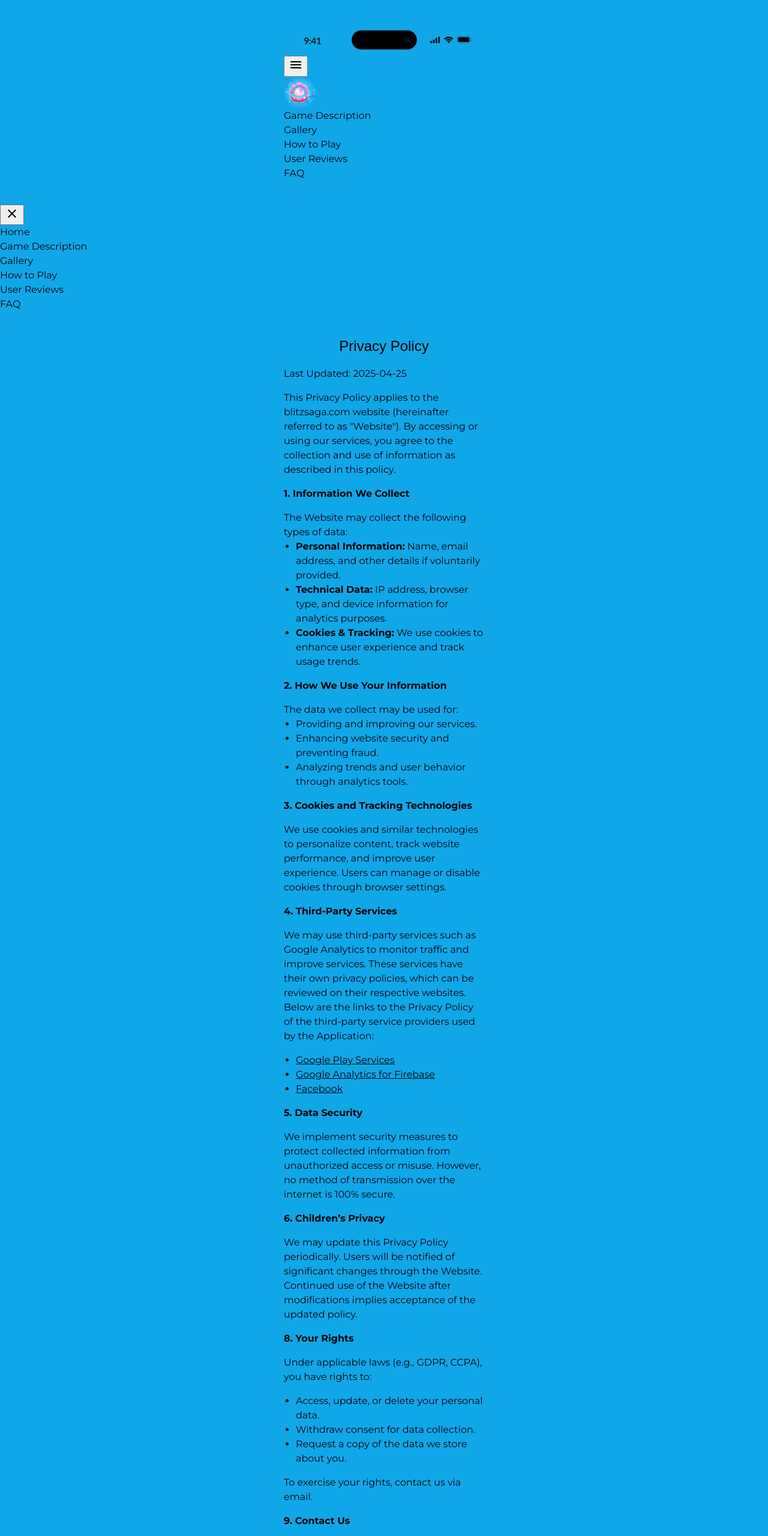
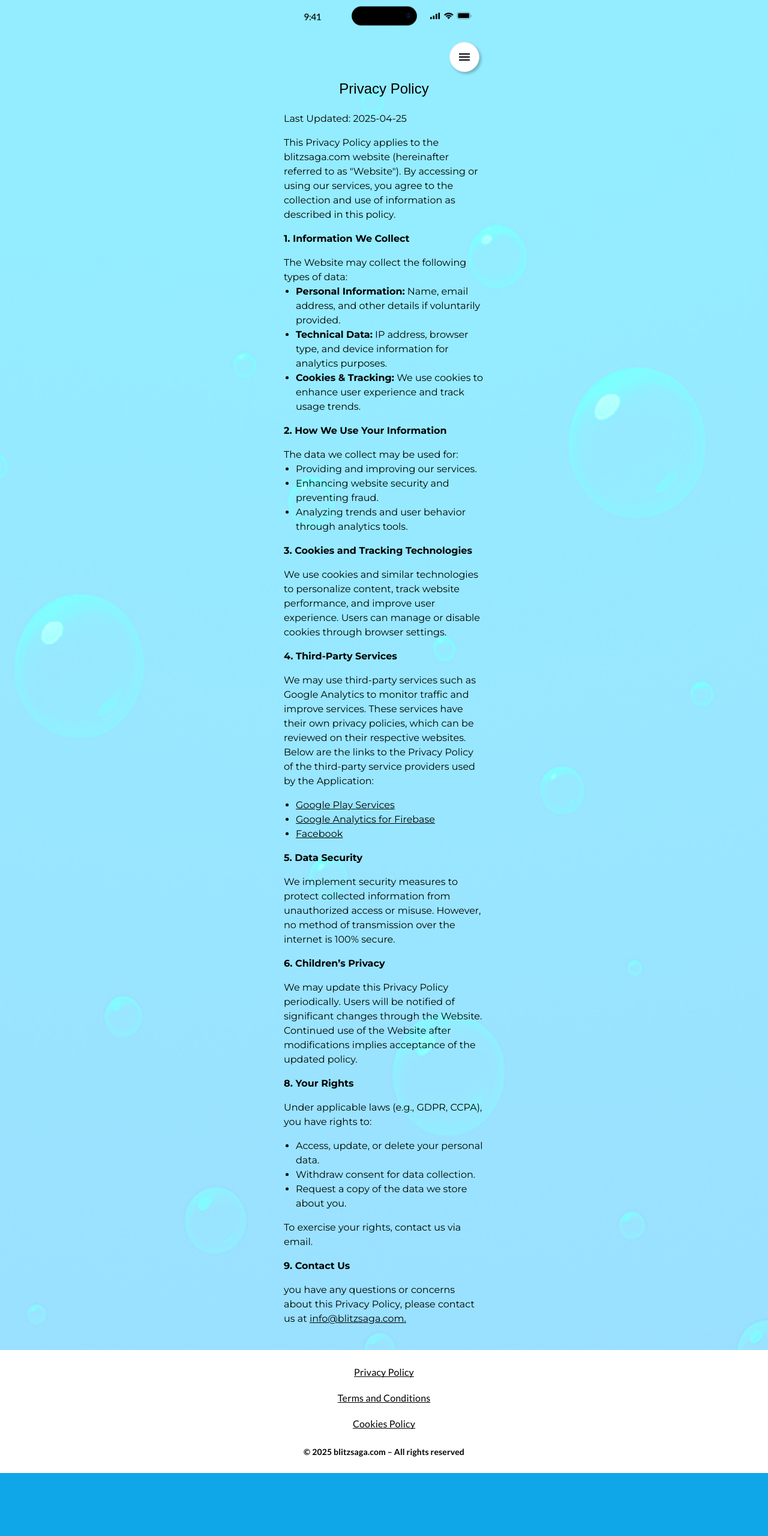
Before and after one commit to Kateryna-Katya/mine-blitz-saga, a website built with Vite: page src/Privacy Policy.html in a window 1280 px wide. Shown: the top 2560 px of the page at 60% size. After the commit the page ends 2455 px from the top, so only its background shows below. Built offline with nearby package versions, Linux system fonts and the light colour scheme; a web font is replaced by a local one.

Commit message:
add pages style

```diff
--- a/src/Cookies Policy.html
+++ b/src/Cookies Policy.html
@@ -24,7 +24,7 @@
       crossorigin="anonymous" referrerpolicy="no-referrer" />
     <link rel="stylesheet" href="./css/cookies.css" />
   </head>
-  <body>
+  <body class="policy-back">
     <load
       src="./partials/header.html" />
 
@@ -129,5 +129,6 @@
     </main>
 
     <load src="./partials/footer.html" />
+    <script type="module" src="./main.js"></script>
   </body>
 </html>
--- a/src/Privacy Policy.html
+++ b/src/Privacy Policy.html
@@ -24,7 +24,7 @@
       crossorigin="anonymous" referrerpolicy="no-referrer" />
     <link rel="stylesheet" href="./css/privacy.css" />
   </head>
-  <body>
+  <body class="policy-back">
     <load
       src="./partials/header.html"/>
 
@@ -111,5 +111,6 @@
     </main>
 
     <load src="./partials/footer.html" />
+    <script type="module" src="./main.js"></script>
   </body>
 </html>
--- a/src/css/base.css
+++ b/src/css/base.css
@@ -31,6 +31,12 @@ h2{
     text-align: center;
     color: #000;
 }
+.policy-back{
+  background-image: url("/img/policy-back.png");
+  background-repeat: no-repeat;
+  background-position: top center;
+  background-size:cover;
+}
 @media only screen and (min-width: 1439px) {
   h2 {
     font-size: 40px;
--- a/src/css/cookies.css
+++ b/src/css/cookies.css
@@ -2,6 +2,7 @@
 @import url('./base.css');
 @import url('./container.css');
 @import url('./footer.css');
+@import url('./header.css');
 
 .cookies-link{
   text-decoration: underline;
@@ -29,6 +30,7 @@ font-size: 24px;
 line-height: 150%;
 color: #000;
 margin-bottom: 16px;
+margin-top: 90px;
 }
 .cookies-text{
   font-family: "Montserrat", sans-serif;
@@ -56,6 +58,10 @@ color: #000;
   list-style-type: disc;
   padding-left: 20px;
   margin-top: -16px;
+}
+.footer {
+  background: #fff;
+  background-image: none;
 }
 @media only screen and (min-width:1439px) {
   .cookies-title{
@@ -86,5 +92,9 @@ color: #000;
     font-size: 24px;
     margin-bottom: 24px;
   }
-
+    .footer {
+      width: 1045px;
+      margin-left: auto;
+      margin-right: auto;
+    }
 }
--- a/src/css/header.css
+++ b/src/css/header.css
@@ -5,7 +5,9 @@
     transform: translateX(-50%);
     z-index: 999;
 }
-
+.header-img{
+    display: block;
+}
 .container-header {
     padding: 0 20px;
 }
@@ -16,10 +18,6 @@
     height: 58px;
     margin-top: 17px;
 }
-.game-img {
-    border-radius: 13px;
-}
-
 .menu-button {
     display: flex;
     align-items: center;
--- a/src/css/privacy.css
+++ b/src/css/privacy.css
@@ -2,6 +2,8 @@
 @import url('./base.css');
 @import url('./container.css');
 @import url('./footer.css');
+@import url('./header.css');
+
 
 .privacy-title{
   font-family: "Potta One", sans-serif;
@@ -9,6 +11,11 @@ font-weight: 400;
 font-size: 24px;
 line-height: 150%;
 color: #000;
+margin-top: 90px;
+width: 167px;
+margin-left: auto;
+margin-right: auto;
+margin-bottom: 20px;
 }
 .privacy-first-text{
   font-family: "Montserrat", sans-serif;
@@ -55,10 +62,15 @@ color: #000;
   .privacy-link{
     text-decoration: underline;
   }
+    .footer {
+      background: #fff;
+      background-image: none;
+    }
   @media only screen and (min-width:1439px) {
     .privacy-title{
       font-size: 40px;
       margin-bottom: 48px;
+      width: 305px;
     }
     .privacy-first-text{
       font-size: 24px;
@@ -80,4 +92,9 @@ color: #000;
       font-size: 24px;
       margin-bottom: 24px;
     }
+    .footer{
+      width: 1045px;
+      margin-left: auto;
+      margin-right: auto;
+    }
   }
--- a/src/css/terms.css
+++ b/src/css/terms.css
@@ -2,6 +2,7 @@
 @import url('./base.css');
 @import url('./container.css');
 @import url('./footer.css');
+@import url('./header.css');
 
 .terms-title{
   font-family: "Potta One", sans-serif;
@@ -10,6 +11,7 @@ font-size: 24px;
 line-height: 150%;
 color: #000;
 margin-bottom: 24px;
+margin-top: 90px;
 }
 .terms-first-text{
   font-family: "Montserrat", sans-serif;
@@ -57,6 +59,10 @@ margin-bottom: 24px;
   .terms-link{
     text-decoration: underline;
   }
+    .footer {
+      background: #fff;
+      background-image: none;
+    }
   @media only screen and (min-width:1439px) {
     .terms-title{
       font-size: 40px;
@@ -82,4 +88,9 @@ margin-bottom: 24px;
       font-size: 24px;
       margin-bottom: 24px;
     }
+        .footer {
+          width: 1045px;
+          margin-left: auto;
+          margin-right: auto;
+        }
   }
--- a/src/partials/header.html
+++ b/src/partials/header.html
@@ -1,5 +1,5 @@
 <header class="header" id="site-header">
-  <div class="container header-container">
+  <div class="container-header container">
     <img class="header-img" src="/img/header/dynamic-island-mob.png" srcset="/img/header/dynamic-island-mob.png 1x, /img/header/dynamic-island-mob@2x.png 2x"
       alt="Mobile screen" loading="lazy" width="374" height="60" />
       <div class="header-container">
```
Also changed, not shown: src/Terms & Conditions.html (+2 -1 lines), src/partials/main.html (+1 -0 lines), src/img/policy-back.png (added).
